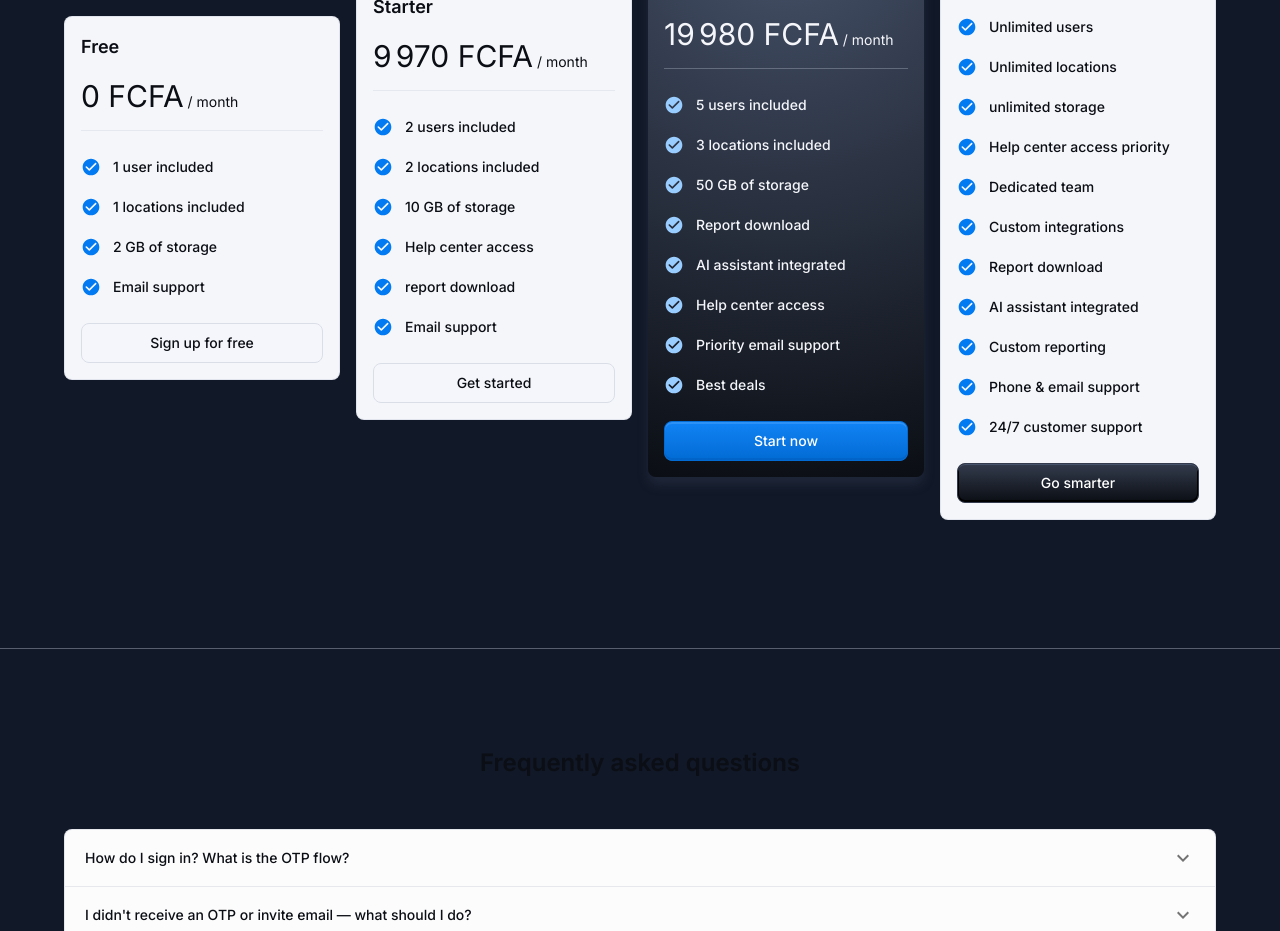
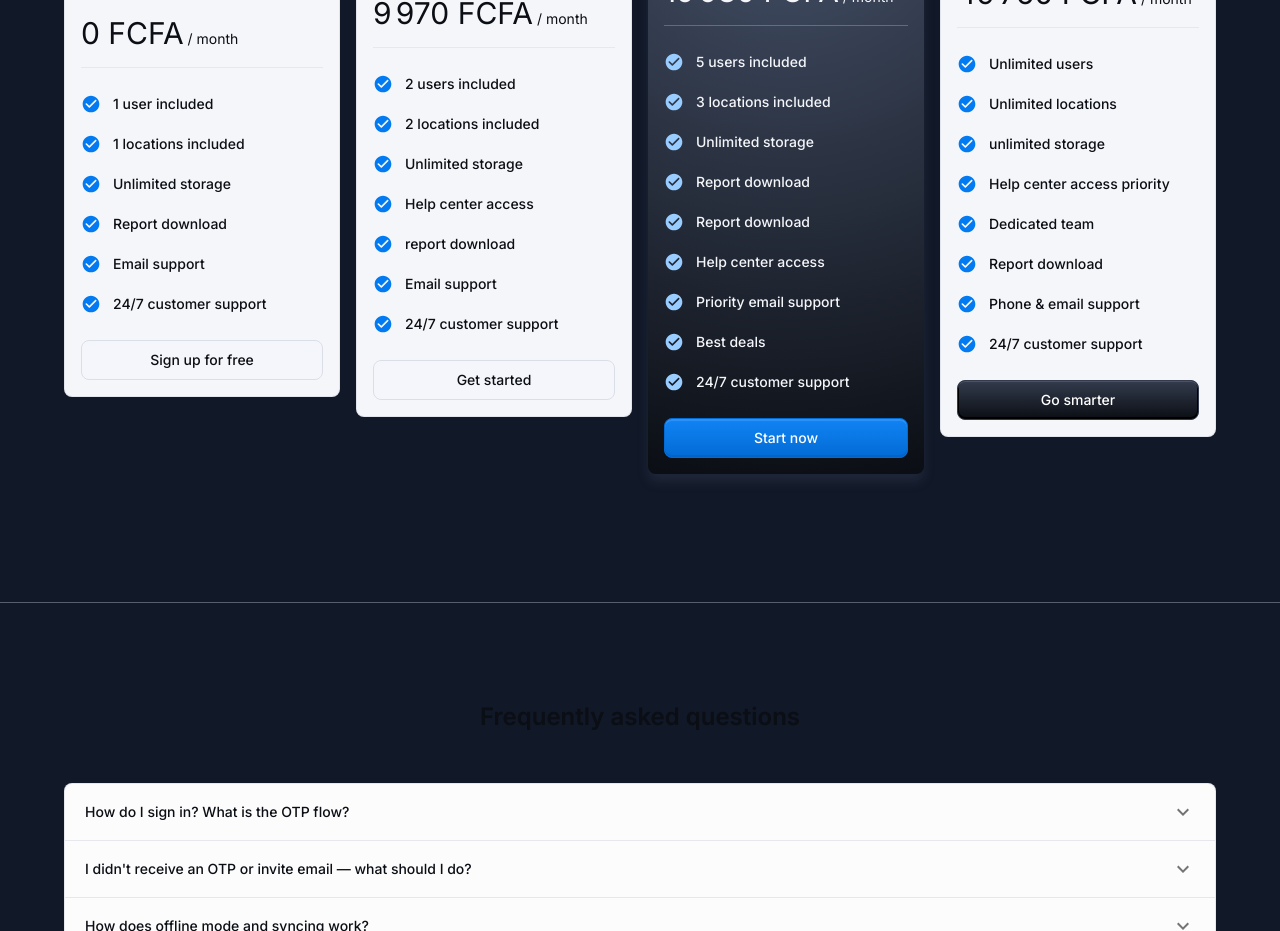
Before and after one commit to ibraNHT/smarter-plus-temp, a React (Vite) app: page /home in a window 1280 px wide. Shown: the part 3560-4491 px from the top of the page. Built offline with nearby package versions, Linux system fonts and the light colour scheme; no server answers.

Commit message:
Updated version on 08/17/2026 after updating packages features

```diff
--- a/marketing-page/components/Pricing.tsx
+++ b/marketing-page/components/Pricing.tsx
@@ -20,8 +20,10 @@ const tiers = [
     description: [
       '1 user included',
       '1 locations included',
-      '2 GB of storage',
+      'Unlimited storage',
+      'Report download',
       'Email support',
+      '24/7 customer support',
     ],
     buttonText: 'Sign up for free',
     buttonVariant: 'outlined',
@@ -33,10 +35,11 @@ const tiers = [
     description: [
       '2 users included',
       '2 locations included',
-      '10 GB of storage',
+      'Unlimited storage',
       'Help center access',
       'report download',
       'Email support',
+      '24/7 customer support',
     ],
     buttonText: 'Get started',
     buttonVariant: 'outlined',
@@ -49,12 +52,14 @@ const tiers = [
     description: [
       '5 users included',
       '3 locations included',
-      '50 GB of storage',
+      'Unlimited storage',
       'Report download',
-      'AI assistant integrated',
+      // 'AI assistant integrated',
+      'Report download',
       'Help center access',
       'Priority email support',
       'Best deals',
+      '24/7 customer support',
     ],
     buttonText: 'Start now',
     buttonVariant: 'contained',
@@ -69,10 +74,8 @@ const tiers = [
       'unlimited storage',
       'Help center access priority',
       'Dedicated team',
-      'Custom integrations',
       'Report download',
-      'AI assistant integrated',
-      'Custom reporting',
+      // 'AI assistant integrated',
       'Phone & email support',
       '24/7 customer support',
     ],
```
